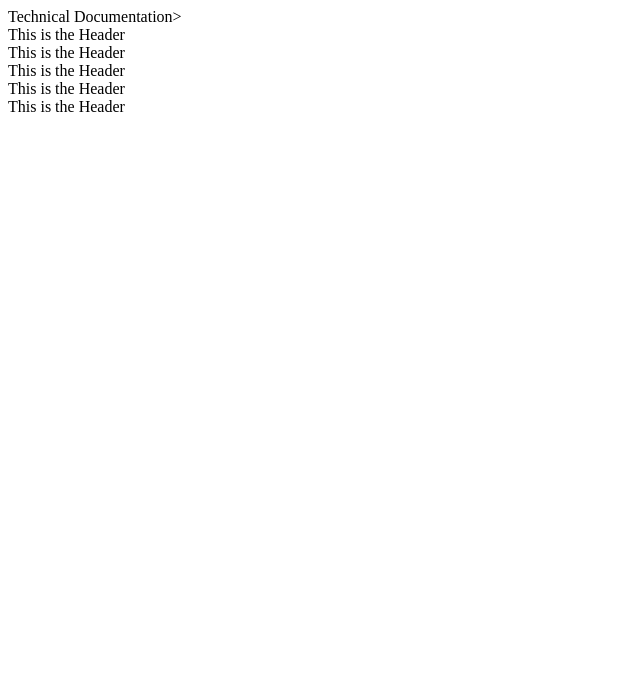
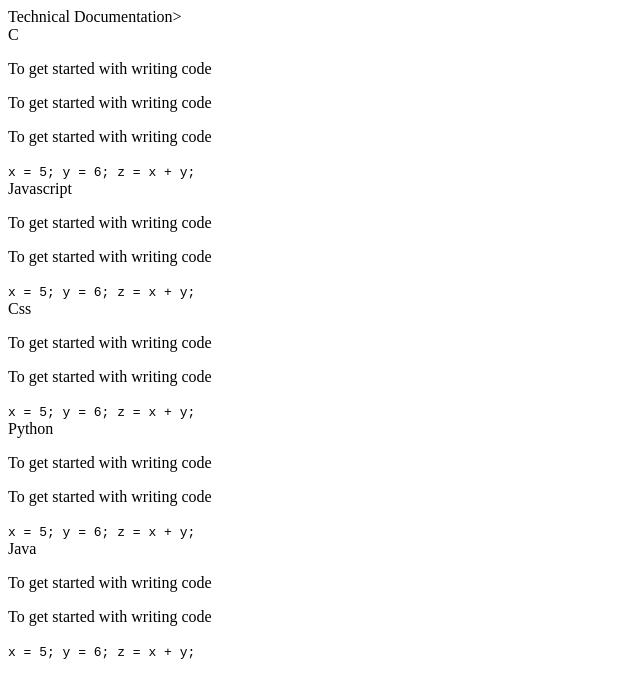
Before and after one commit to Enekwestanley/stanley-oshane, a plain HTML site: page index.html in a window 1280 px wide. Shown: the whole page, without its empty margins (0-640 px from the left). Drawn offline with Linux system fonts and the light colour scheme.

Commit message:
Update index.html

```diff
--- a/index.html
+++ b/index.html
@@ -9,22 +9,69 @@
 <body>
     <main id="main-doc">Technical Documentation>
         <section>
-        <section class="main-section">
-            <header>This is the Header</header>
+        <section id="C"class="main-section">
+            <header>C</header>
+            <p>To get started with writing code </p>
+                        <p>To get started with writing code </p>
+                        <p>To get started with writing code </p>
+            <code>
+x = 5;
+y = 6;
+z = x + y;
+</code>
+
+
         </section>
-        <section class="main-section">
-            <header>This is the Header</header>
+        <section id = "Javascript" class="main-section" >
+            <header>Javascript</header>
+             <p>To get started with writing code </p>
+                        <p>To get started with writing code </p>
+            <code>
+x = 5;
+y = 6;
+z = x + y;
+</code>
+
+
         </section>
-        <section class="main-section">
-            <header>This is the Header</header>
+        <section id = "Css"class="main-section">
+            <header>Css</header>
+                        <p>To get started with writing code </p>
+                        <p>To get started with writing code </p>
+            <code>
+x = 5;
+y = 6;
+z = x + y;
+</code>
+
+
         </section>
-        <section class="main-section">
-            <header>This is the Header</header>
+        <section id= "Python"class="main-section">
+            <header>Python</header>
+                        <p>To get started with writing code </p>
+                        <p>To get started with writing code </p>
+            <code>
+x = 5;
+y = 6;
+z = x + y;
+</code>
+
+
         </section>
-        <section class="main-section">
-            <header>This is the Header</header>
+        <section id= "Java"class="main-section">
+            <header>Java</header>
+                        <p>To get started with writing code </p>
+                        <p>To get started with writing code </p>
+            <code>
+x = 5;
+y = 6;
+z = x + y;
+</code>
+
+
         </section>
         </section>
+
     </main>
 </body>
 </html>
```
